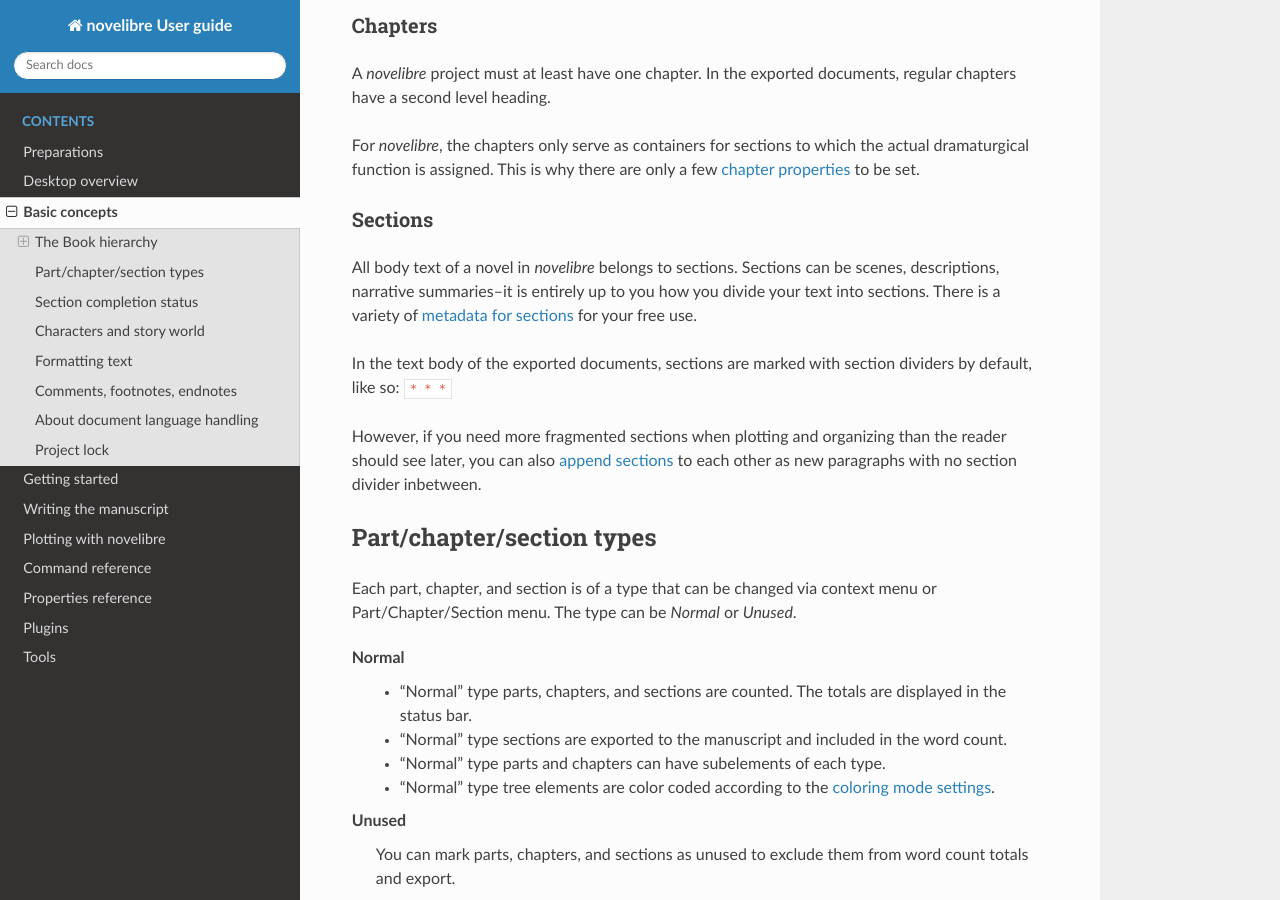
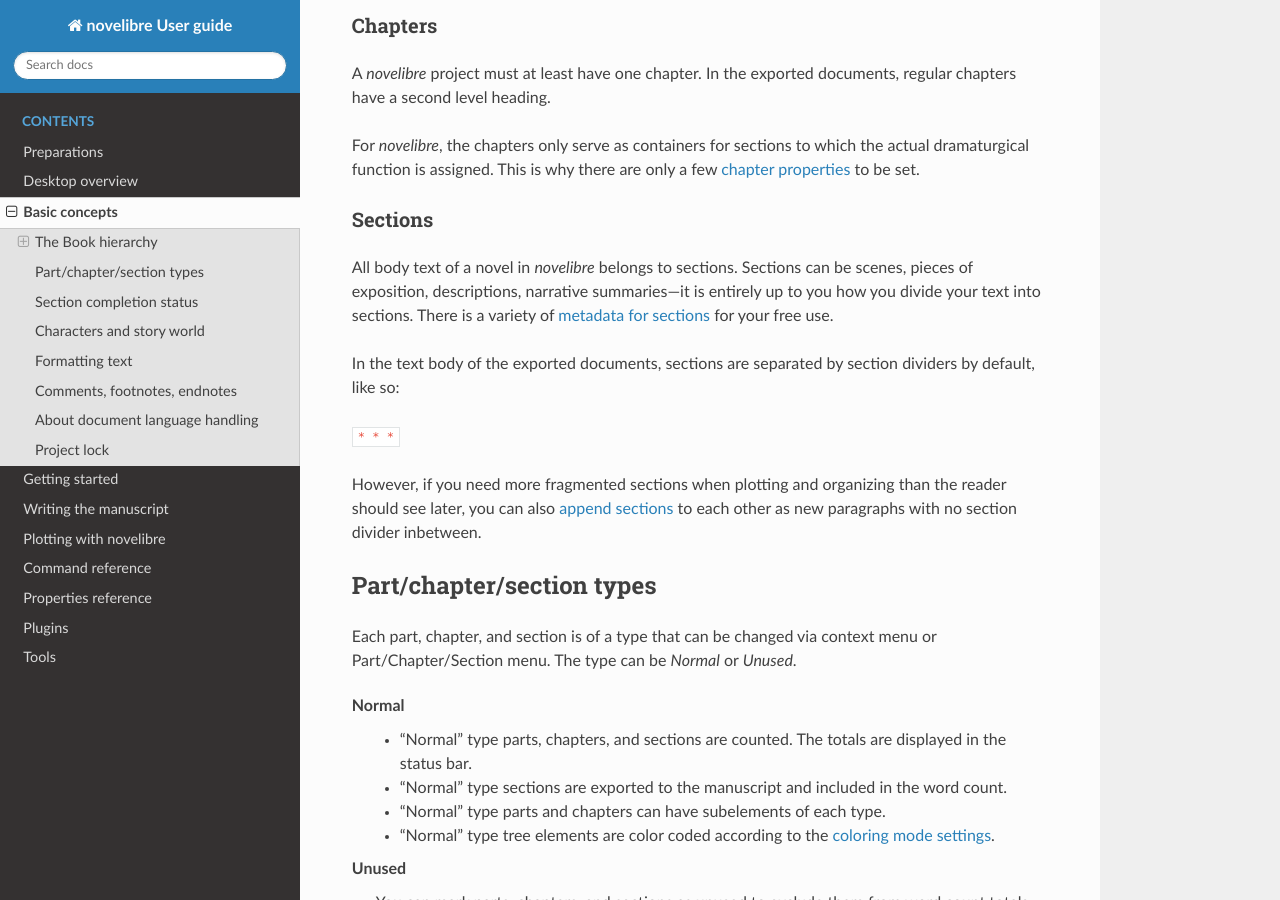
Before and after one commit to peter88213/nvhelp-en, a Sphinx documentation site: the page built from source/basic_concepts.rst, in a window 1280 px wide and 900 px high, scrolled down 672 px. Built offline with Sphinx 7.4.7 and the Read the Docs theme 2.0.0, drawn with Linux system fonts in a browser that asks for light colours.

Commit message:
Update the "Basic concebs" oage.

```diff
--- a/source/basic_concepts.rst
+++ b/source/basic_concepts.rst
@@ -45,13 +45,16 @@
 Sections
 ~~~~~~~~
 
-All body text of a novel in *novelibre* belongs to sections. Sections
-can be scenes, descriptions, narrative summaries--it is entirely up to
-you how you divide your text into sections. There is a variety of
-`metadata for sections <section_view.html>`__ for your free use.
+All body text of a novel in *novelibre* belongs to sections.
+Sections can be scenes, pieces of exposition, descriptions, narrative
+summaries---it is entirely up to you how you divide your text into
+sections. There is a variety of `metadata for sections
+<section_view.html>`__ for your free use.
 
-In the text body of the exported documents, sections are marked with
-section dividers by default, like so: ``* * *``
+In the text body of the exported documents, sections are separated by
+section dividers by default, like so:
+
+``* * *``
 
 However, if you need more fragmented sections when plotting and organizing
 than the reader should see later, you can also `append sections
```
Also changed, not shown: docs/basic_concepts.html (+7 -6 lines), docs/searchindex.js.
